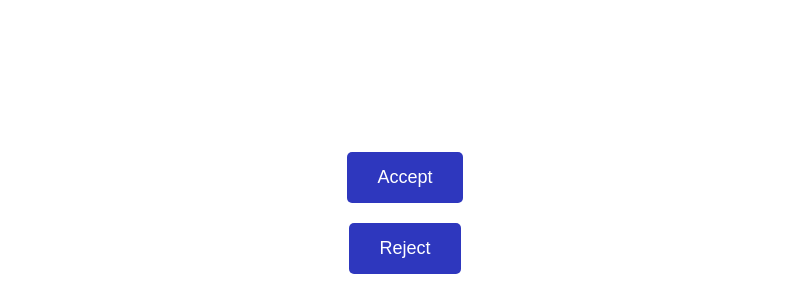
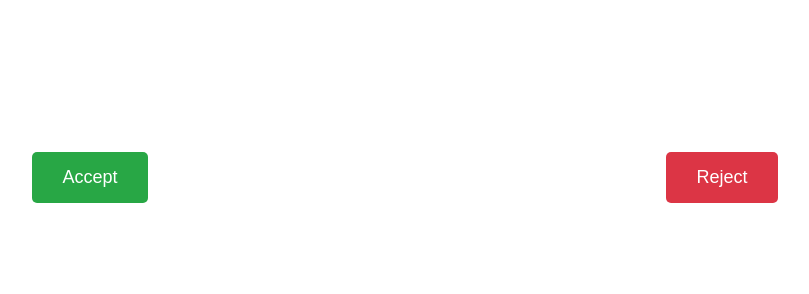
Before and after one commit to blondones/5C_BianchinFalconeMeregalliMarra_wiki, a PHP site: page /HTML/reviewEffettiva.html in a window 1280 px wide. Shown: the part 982-1276 px from the top of the page, without its empty margins (235-1044 px from the left). After the commit the page ends 1185 px from the top, so only its background shows below. Run offline with PHP 8.4, Linux system fonts and the light colour scheme; some web fonts are replaced.

Commit message:
css pulsanti review

```diff
--- a/src/CSS/style.css
+++ b/src/CSS/style.css
@@ -199,9 +199,7 @@
     margin-left: 30%;
 }
 
-#bottoneApprovazione{
-
+.button-container {
+    display:flex;
+    justify-content: center;
 }
-#bottoneReject{
-
-}
--- a/src/HTML/reviewEffettiva.html
+++ b/src/HTML/reviewEffettiva.html
@@ -19,8 +19,13 @@
     <img src="https://www.gannett-cdn.com/authoring/2011/01/27/NCOU/ghows-DA-7f3cea74-5a72-4ac7-99f5-2add0ccea1e0-b7824ad2.jpeg?crop=1886,1066,x0,y0&width=2560" alt="immagineVarano2" id ="immagineVarano2">
     <p id="testoReview2">Lorem vhnfkd,cbdfjkcvhnjrj,nvhkdnhjdchnsit amet consectetur adipisicing elit. Ipsum ratione dicta facilis deleniti in consequuntur laudantium consequatur quae. Unde animi voluptatum ad architecto nesciunt! Molestiae explicabo dicta eveniet cum perferendis.</p>
     <br><br><br><br><br><br><br>
-    <button id="bottoneApprovazione">Accept</button>
-    <button id="bottoneReject">Reject</button>
+
+    <div class="button-container">
+        <button id="bottoneApprovazione" class="accept">Accept</button>
+        <span></span>
+        <button id="bottoneReject" class="reject">Reject</button>
+    </div>
+
     <script src="../JS/navbar.js"></script>
 </body>
 </html>
```
